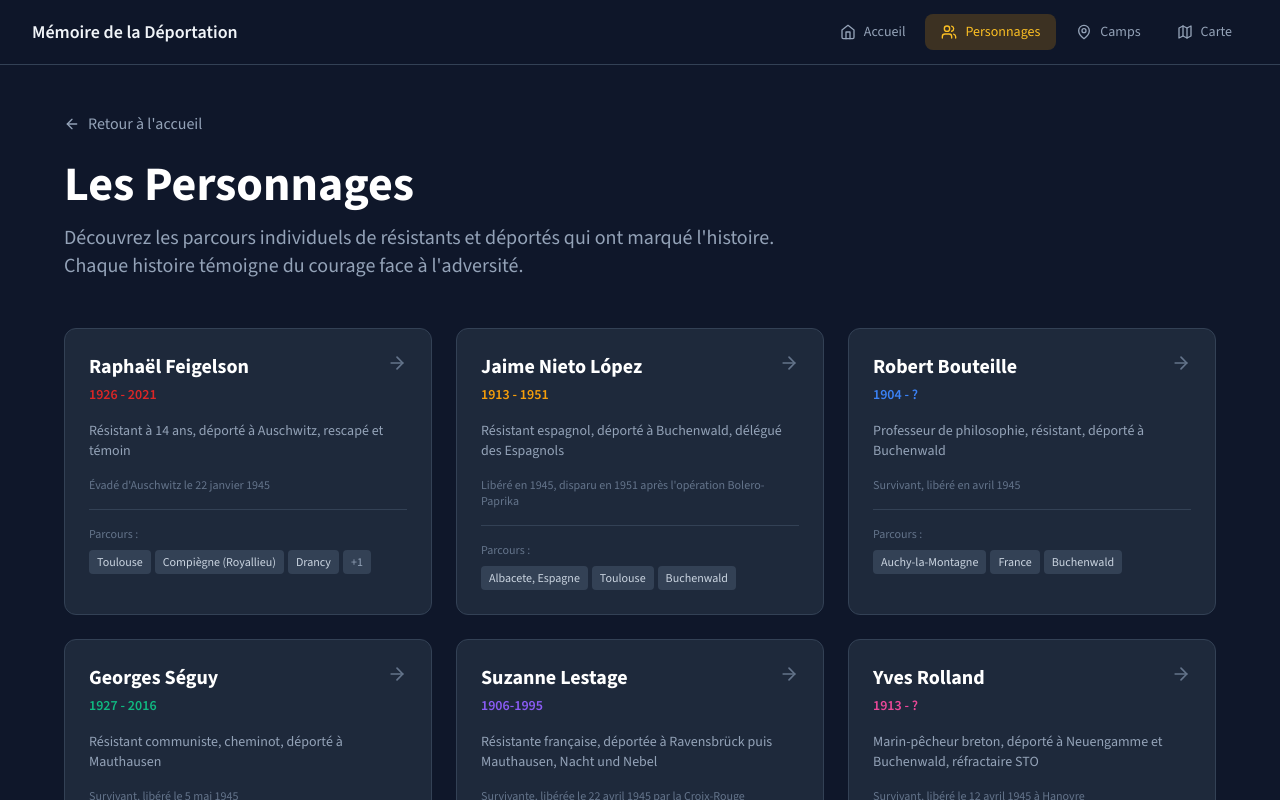
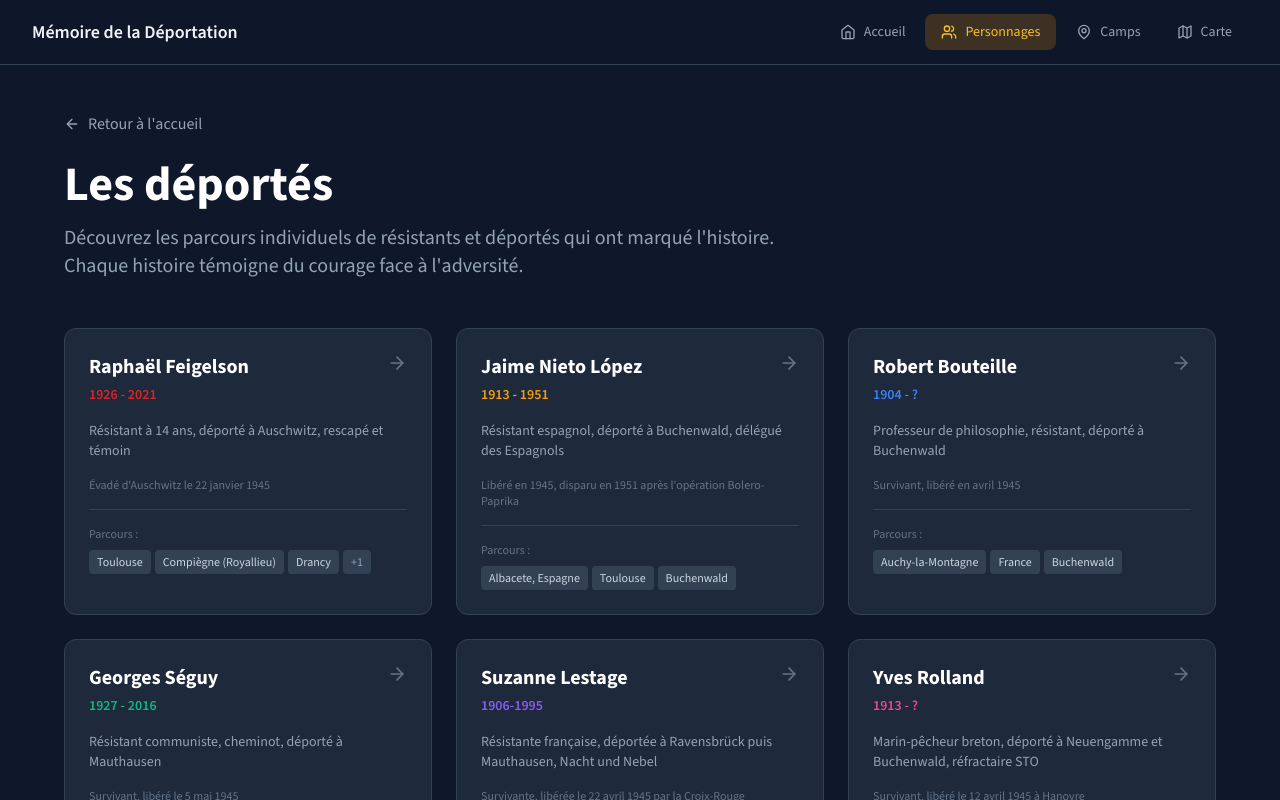
Before and after one commit to axellongatte5-hue/cnrd-colann, a React (Vite) app: page /personnages in a window 1280 px wide. Shown: the top 800 px of the page. Built offline with nearby package versions, Linux system fonts and the light colour scheme.

Commit message:
Update PersonnagesPage.jsx

```diff
--- a/src/pages/PersonnagesPage.jsx
+++ b/src/pages/PersonnagesPage.jsx
@@ -16,7 +16,7 @@ export default function PersonnagesPage() {
             Retour à l'accueil
           </Link>
           <h1 className="text-4xl md:text-5xl font-bold text-white mb-4">
-            Les Personnages
+            Les déportés
           </h1>
           <p className="text-xl text-slate-400 max-w-3xl">
             Découvrez les parcours individuels de résistants et déportés qui ont marqué l'histoire.
```
